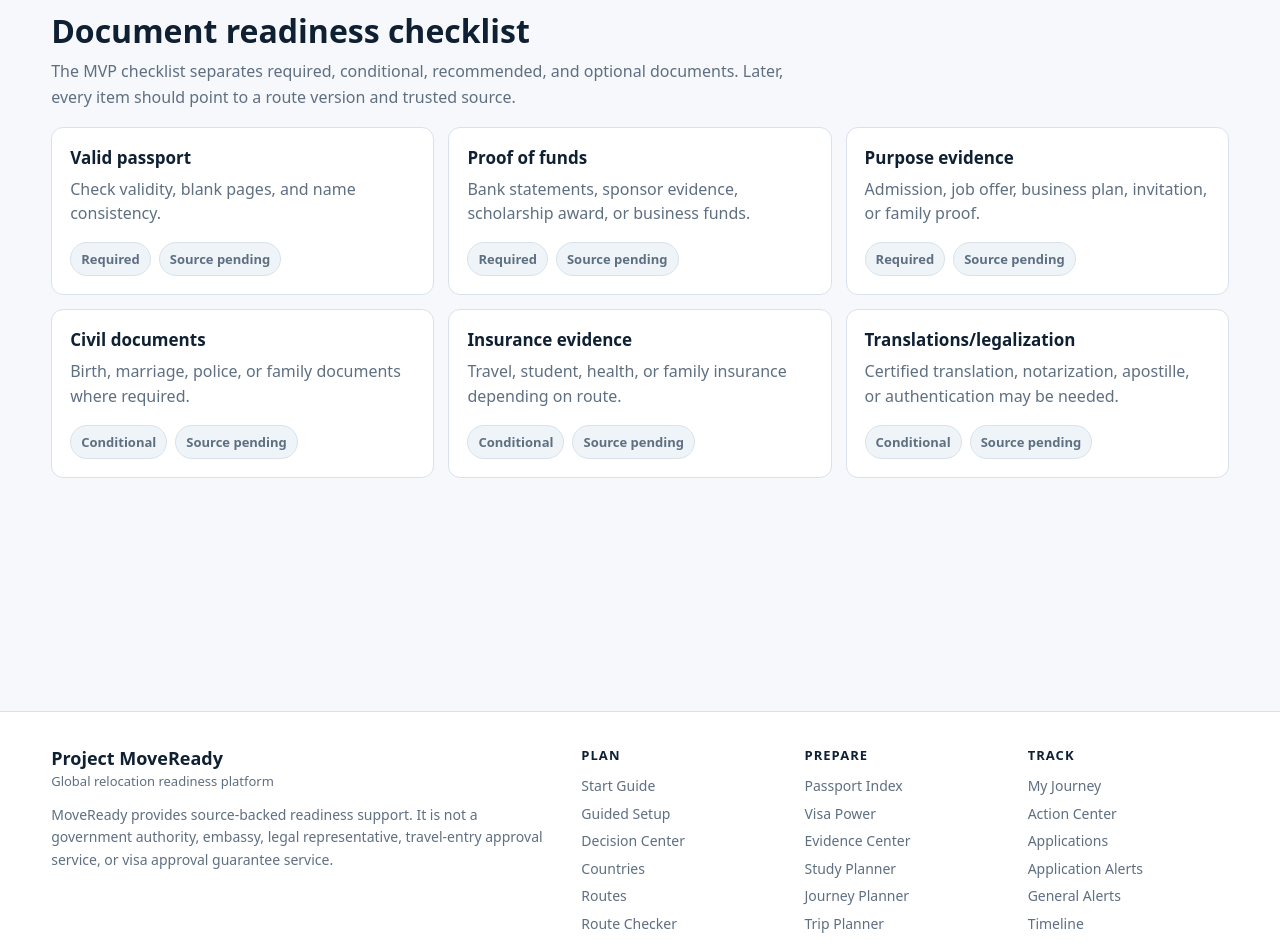
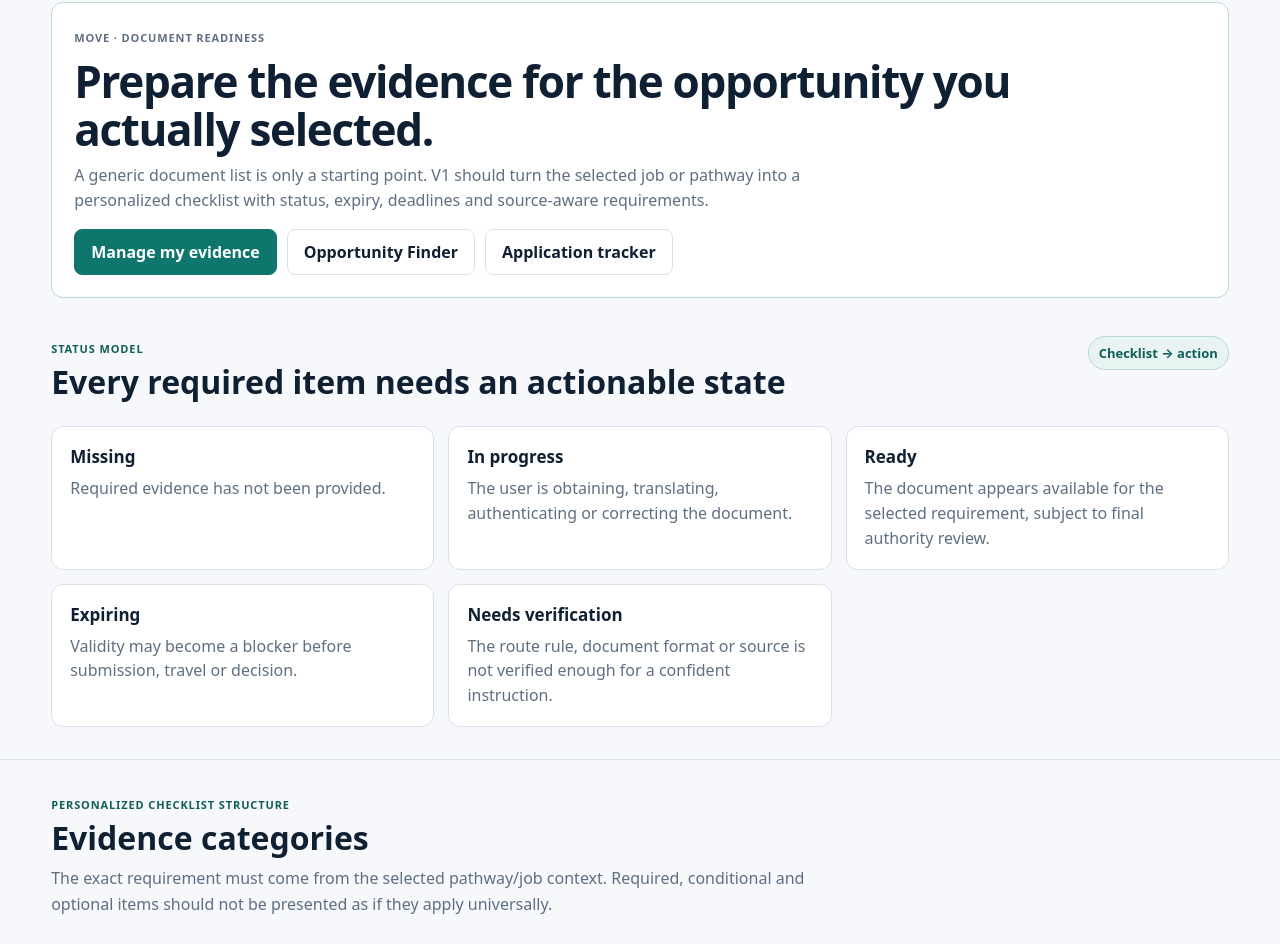
Before and after one commit to SirBM201/SirBM201-moveready-frontend, a Next.js app: page /document-checklist in a window 1280 px wide. Shown: the part 89-1033 px from the top of the page. Built offline with nearby package versions, Linux system fonts and the light colour scheme; no server answers.

Commit message:
Upgrade document checklist for V1 execution

```diff
--- a/app/document-checklist/page.tsx
+++ b/app/document-checklist/page.tsx
@@ -1,29 +1,47 @@
+import SiteHeader from "@/components/SiteHeader";
+
 const checklist = [
-  ["Valid passport", "Required", "Check validity, blank pages, and name consistency."],
-  ["Proof of funds", "Required", "Bank statements, sponsor evidence, scholarship award, or business funds."],
-  ["Purpose evidence", "Required", "Admission, job offer, business plan, invitation, or family proof."],
-  ["Civil documents", "Conditional", "Birth, marriage, police, or family documents where required."],
-  ["Insurance evidence", "Conditional", "Travel, student, health, or family insurance depending on route."],
-  ["Translations/legalization", "Conditional", "Certified translation, notarization, apostille, or authentication may be needed."],
+  ["Identity & passport", "Required", "Passport validity, identity consistency and any route-specific copy or photo requirements."],
+  ["Financial evidence", "Route-specific", "Bank history, proof of funds, sponsor evidence, scholarship/funding letter or business funds where permitted."],
+  ["Purpose / qualifying evidence", "Required", "Job offer, admission, business/founder evidence, invitation, relationship proof or other evidence tied to the selected pathway."],
+  ["Education & career", "Conditional", "Credentials, transcripts, employment letters, licences, CV or skills evidence when the pathway requires them."],
+  ["Civil & family documents", "Conditional", "Birth, marriage, custody, police or dependant evidence where applicable."],
+  ["Health / insurance", "Conditional", "Medical examination, travel, student, health or family insurance depending on the authority and pathway."],
+  ["Translation / authentication", "Conditional", "Certified translation, notarization, apostille, consular legalization or authentication only where the destination requires it."],
+];
+
+const states = [
+  ["Missing", "Required evidence has not been provided."],
+  ["In progress", "The user is obtaining, translating, authenticating or correcting the document."],
+  ["Ready", "The document appears available for the selected requirement, subject to final authority review."],
+  ["Expiring", "Validity may become a blocker before submission, travel or decision."],
+  ["Needs verification", "The route rule, document format or source is not verified enough for a confident instruction."],
 ];
 
 export default function DocumentChecklistPage() {
   return (
     <main className="page-shell">
-      <header className="topbar"><a className="brand" href="/"><strong>Project MoveReady</strong><span>Document checklist</span></a><nav className="nav"><a href="/route-checker">Route Checker</a><a href="/budget-calculator">Budget</a><a href="/report-preview">Report</a></nav></header>
-      <section className="section">
-        <h2>Document readiness checklist</h2>
-        <p className="section-intro">The MVP checklist separates required, conditional, recommended, and optional documents. Later, every item should point to a route version and trusted source.</p>
-        <div className="grid">
-          {checklist.map(([name, level, details]) => (
-            <article className="card" key={name}>
-              <h3>{name}</h3>
-              <p>{details}</p>
-              <div className="badge-row"><span className="badge">{level}</span><span className="badge">Source pending</span></div>
-            </article>
-          ))}
+      <SiteHeader sectionLabel="Documents & execution" />
+      <section className="section no-top-pad" style={{ paddingTop: 22 }}>
+        <div className="result-block featured" style={{ boxShadow: "none" }}>
+          <p className="overline">MOVE · Document Readiness</p>
+          <h1 style={{ fontSize: "clamp(30px, 3.5vw, 44px)", lineHeight: 1.08, margin: "4px 0 10px" }}>Prepare the evidence for the opportunity you actually selected.</h1>
+          <p className="section-intro">A generic document list is only a starting point. V1 should turn the selected job or pathway into a personalized checklist with status, expiry, deadlines and source-aware requirements.</p>
+          <div className="actions" style={{ marginTop: 14 }}><a className="btn primary" href="/evidence-pack">Manage my evidence</a><a className="btn" href="/route-checker">Opportunity Finder</a><a className="btn" href="/applications">Application tracker</a></div>
         </div>
       </section>
+
+      <section className="section no-top-pad">
+        <div className="section-heading-row"><div><p className="overline">Status model</p><h2>Every required item needs an actionable state</h2></div><span className="status-dot">Checklist → action</span></div>
+        <div className="grid">{states.map(([name, detail]) => <article className="card" key={name}><h3>{name}</h3><p>{detail}</p></article>)}</div>
+      </section>
+
+      <section className="section">
+        <div className="section-heading-row"><div><p className="overline">Personalized checklist structure</p><h2>Evidence categories</h2><p className="section-intro">The exact requirement must come from the selected pathway/job context. Required, conditional and optional items should not be presented as if they apply universally.</p></div></div>
+        <div className="grid">{checklist.map(([name, level, details]) => <article className="card" key={name}><h3>{name}</h3><p>{details}</p><div className="badge-row"><span className="badge">{level}</span><span className="badge">Route/source aware</span></div></article>)}</div>
+      </section>
+
+      <section className="section"><div className="live-workspace"><article className="workflow-panel"><p className="overline">Execution rules</p><h2>Do not make users reconstruct the application.</h2><div className="mini-list"><div><strong>Reuse profile data</strong><span>Known identity, education, career, family and financial facts should prefill requirements where appropriate.</span></div><div><strong>Track expiry</strong><span>Passport, police, medical, language and other time-sensitive evidence should feed deadline monitoring.</span></div><div><strong>Explain transformations</strong><span>When translation, legalization or authentication is required, show what is needed and why.</span></div><div><strong>Preserve provenance</strong><span>Material document rules should retain the official source and checked/updated date.</span></div></div></article><article className="result-panel"><div className="result-block featured"><p className="overline">Next best action</p><h2>One blocker first.</h2><p>When several items are missing, MoveReady should identify the highest-priority mandatory or time-sensitive blocker instead of presenting an undifferentiated wall of tasks.</p><div className="actions"><a className="btn primary" href="/action-center">See next actions</a><a className="btn" href="/timeline">Deadlines</a></div></div></article></div></section>
     </main>
   );
 }
```
